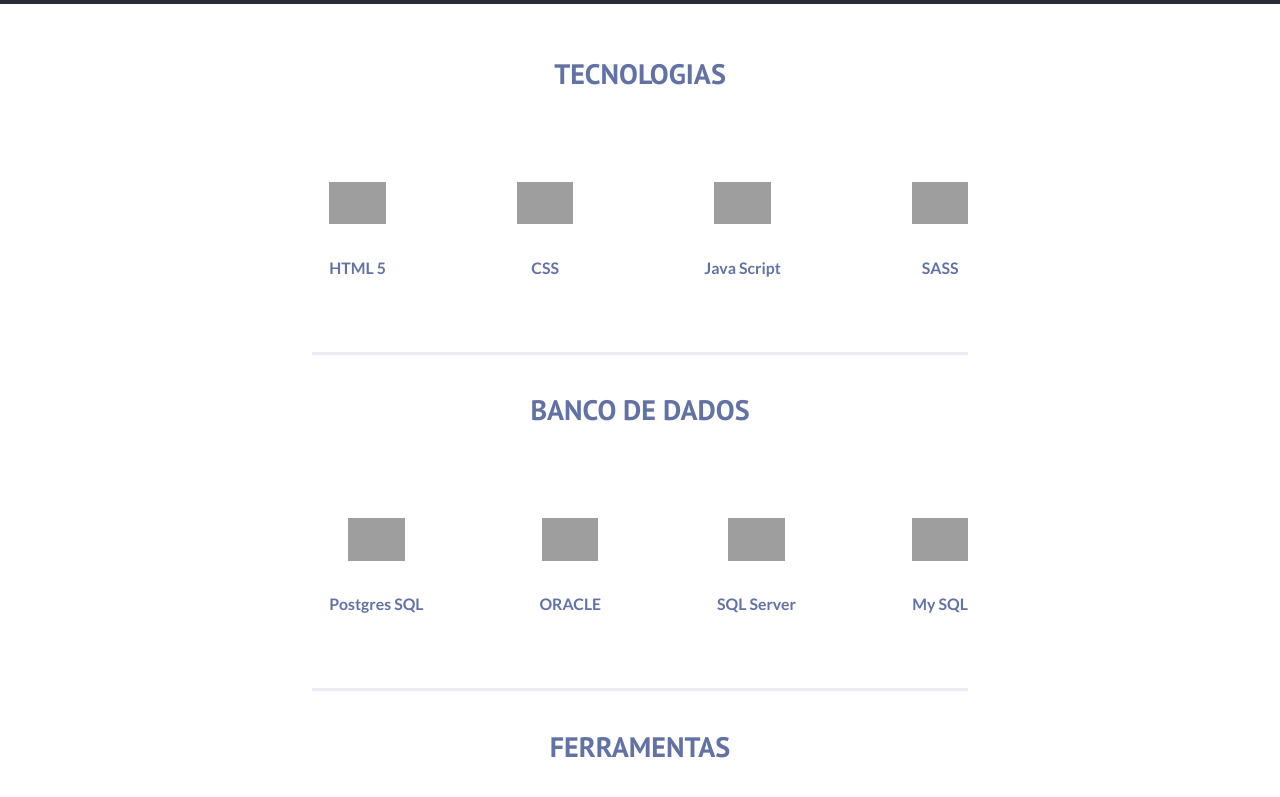
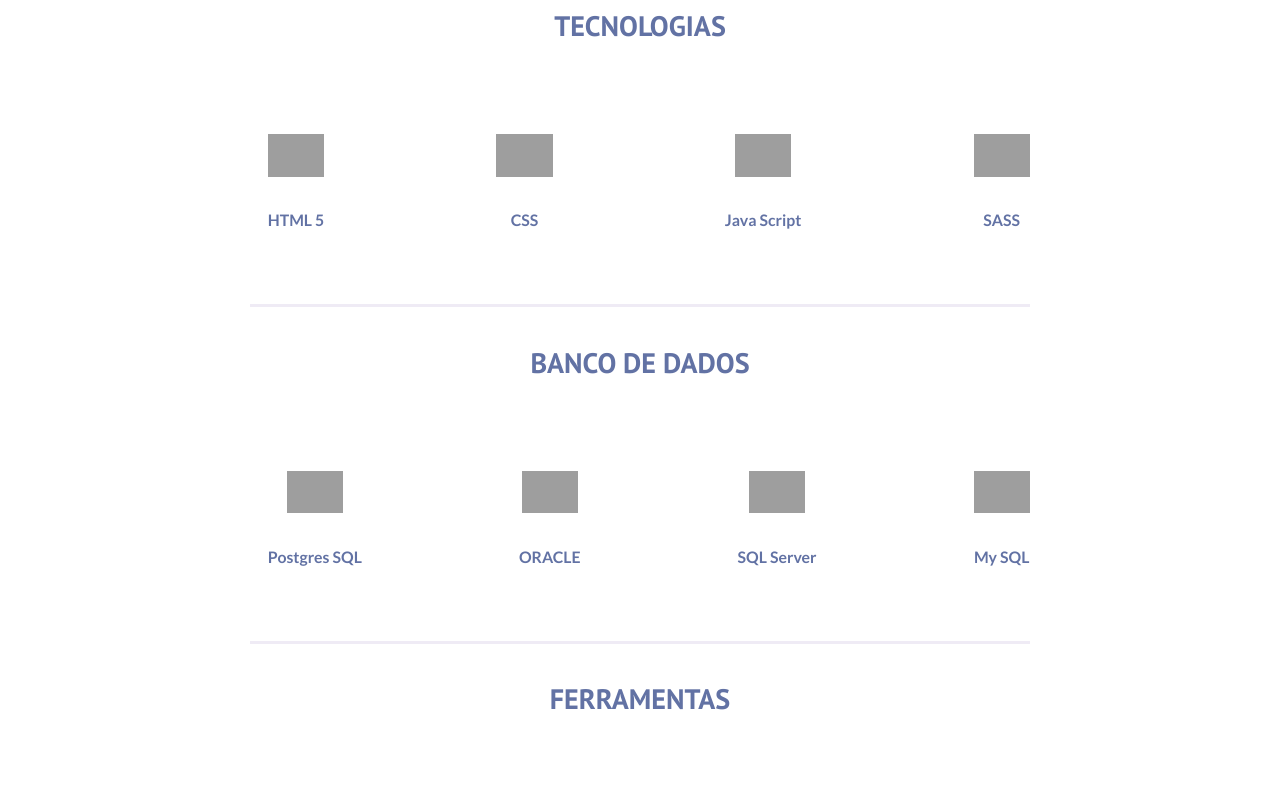
Before and after one commit to LucasBlunTT/Portfolio, a plain HTML site: page index.html in a window 1280 px wide. Shown: the part 1180-1977 px from the top of the page. Drawn offline with nearby package versions, Linux system fonts and the light colour scheme; grey boxes are pictures that could not be loaded.

Commit message:
Responsividade comeplta e bugs corrigidos

```diff
--- a/scss/_home.scss
+++ b/scss/_home.scss
@@ -20,8 +20,7 @@
   }
 
   .text {
-    width: 100%;
-    max-width: 58%;
+    max-width: 100%;
     margin-top: 6rem;
     display: flex;
     flex-direction: column;
@@ -86,6 +85,12 @@
       .conheca {
         justify-content: center;
       }
+    }
+  }
+
+  @include responsive(1920px) {
+    .text {
+      width: 90%;
     }
   }
 
@@ -159,6 +164,24 @@
     }
   }
 
+  @include responsive(1920px) {
+    .content{
+      ul{
+        max-width: 96.6rem;
+      }
+    }
+  }
+
+  @include responsive(1440px) {
+    .container {
+      .content {
+        ul {
+          max-width: 88.6rem;
+        }
+      }
+    }
+  }
+
   @include responsive(991px) {
     .content {
       flex-direction: column;
@@ -178,8 +201,15 @@
       }
     }
   }
+
+  @include responsive(800px) {
+    .container {
+      max-width: 77.6rem;
+    }
+  }
+
   @include responsive(768px) {
-    padding-top: 10rem;
+    padding-top: 5rem;
     padding-bottom: 5rem;
     .top {
       flex-direction: column;
```
Also changed, not shown: css/main.css.
